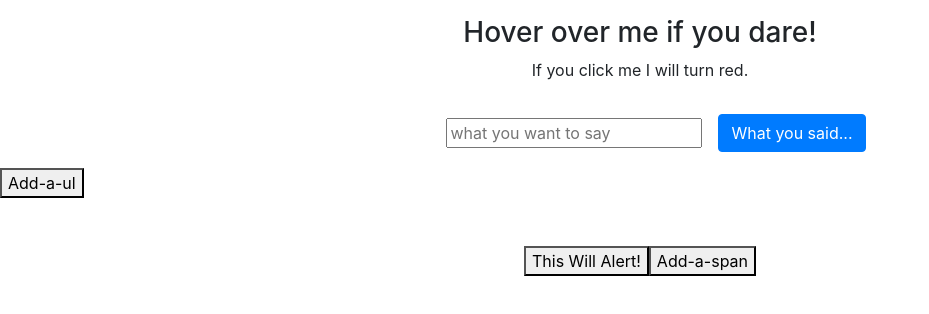
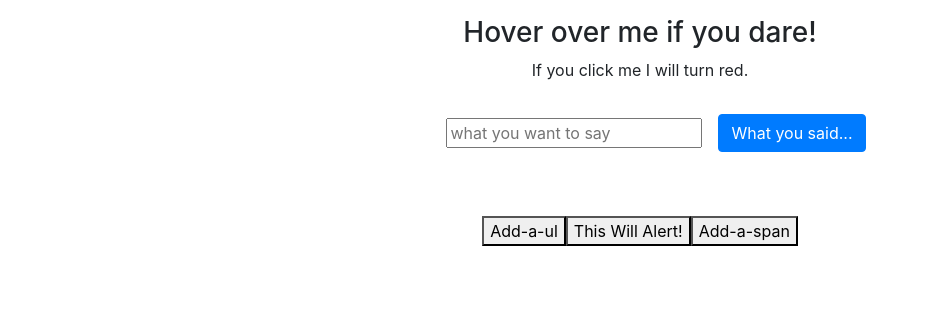
Before and after one commit to natedebenedetti/manipulating-html-with-DOM-lab, a plain HTML site: page index.html in a window 1280 px wide. Shown: the whole page, without its empty margins (0-929 px from the left). Drawn offline with nearby package versions, Linux system fonts and the light colour scheme.

Commit message:
moved all butons to same div

```diff
--- a/index.html
+++ b/index.html
@@ -7,13 +7,6 @@
     <meta http-equiv="X-UA-Compatible" content="ie=edge">
     <link rel="stylesheet" href="https://stackpath.bootstrapcdn.com/bootstrap/4.2.1/css/bootstrap.min.css" integrity="sha384-GJzZqFGwb1QTTN6wy59ffF1BuGJpLSa9DkKMp0DgiMDm4iYMj70gZWKYbI706tWS"
         crossorigin="anonymous">
-    <script src="https://code.jquery.com/jquery-3.3.1.slim.min.js" integrity="sha384-q8i/X+965DzO0rT7abK41JStQIAqVgRVzpbzo5smXKp4YfRvH+8abtTE1Pi6jizo"
-        crossorigin="anonymous"></script>
-    <script src="https://cdnjs.cloudflare.com/ajax/libs/popper.js/1.14.6/umd/popper.min.js" integrity="sha384-wHAiFfRlMFy6i5SRaxvfOCifBUQy1xHdJ/yoi7FRNXMRBu5WHdZYu1hA6ZOblgut"
-        crossorigin="anonymous"></script>
-    <script src="https://stackpath.bootstrapcdn.com/bootstrap/4.2.1/js/bootstrap.min.js" integrity="sha384-B0UglyR+jN6CkvvICOB2joaf5I4l3gm9GU6Hc1og6Ls7i6U/mkkaduKaBhlAXv9k"
-        crossorigin="anonymous"></script>
-    <script src="scripts.js"></script>
     <link rel="stylesheet" href="styles.css">
 
     <title>DOM</title>
@@ -25,17 +18,28 @@
         <p id="p1">If you click me I will turn red.</p>
     </div>
 
-    <form class="d-flex justify-content-center align-items-center"> <!-- Step 2-->
-        <input type="text" id="formText1" placeholder="what you want to say" class="ml-5" >
+    <form class="d-flex justify-content-center align-items-center">
+        <!-- Step 2-->
+        <input type="text" id="formText1" placeholder="what you want to say" class="ml-5">
         <input type="button" id="btnSubmit" class="btn btn-primary m-3" value="What you said...">
     </form>
 
-    <button id="ulBtn">Add-a-ul</button>
+    <div id="btnDiv"> <!--created to organize buttons and give more uniform look-->
+        <button id="ulBtn">Add-a-ul</button>
+    </div>
 
     <ul id="ul">
 
     </ul>
 
+
+    <script src="https://code.jquery.com/jquery-3.3.1.slim.min.js" integrity="sha384-q8i/X+965DzO0rT7abK41JStQIAqVgRVzpbzo5smXKp4YfRvH+8abtTE1Pi6jizo"
+        crossorigin="anonymous"></script>
+    <script src="https://cdnjs.cloudflare.com/ajax/libs/popper.js/1.14.6/umd/popper.min.js" integrity="sha384-wHAiFfRlMFy6i5SRaxvfOCifBUQy1xHdJ/yoi7FRNXMRBu5WHdZYu1hA6ZOblgut"
+        crossorigin="anonymous"></script>
+    <script src="https://stackpath.bootstrapcdn.com/bootstrap/4.2.1/js/bootstrap.min.js" integrity="sha384-B0UglyR+jN6CkvvICOB2joaf5I4l3gm9GU6Hc1og6Ls7i6U/mkkaduKaBhlAXv9k"
+        crossorigin="anonymous"></script>
+    <script src="scripts.js"></script>
 </body>
 
 </html>
--- a/scripts.js
+++ b/scripts.js
@@ -1,12 +1,11 @@
-document.addEventListener("DOMContentLoaded", function (event) { // waits for html to load before running any javascript
+document.addEventListener("DOMContentLoaded", function () { // waits for html to load before running any javascript
 
     // step 1. Creates button without using HTML adds a label to the button and some styling
+
     let btn1 = document.createElement("button");
     let btnTxt = document.createTextNode("This Will Alert!");
     btn1.appendChild(btnTxt);
-
-    let btnDiv = document.createElement('div'); // added in as a way of containing the buttons for use to manipulate their layout on the page.
-    document.body.appendChild(btnDiv);
+    let btnDiv = document.getElementById('btnDiv'); // appends button to button div created in HTML... created to organize my buttons and give them a more uniform look.
     btnDiv.appendChild(btn1);
     btnDiv.style.display = 'flex';
     btnDiv.style.justifyContent = 'center';
@@ -42,7 +41,7 @@ document.addEventListener("DOMContentLoaded", function (event) { // waits for ht
     let p1 = document.getElementById('p1');
     p1.addEventListener('click', function () {
         p1.style.color = '' + randomColor() + '';
-        p1.innerText = "I didn't necessarily lie, I will turn red.........eventually"
+        p1.innerText = "I didn't necessarily lie, I will turn red.........eventually";
     })
 
     // part of step 4... function to create random color that is used to change color of paragraph text every click.
@@ -54,7 +53,7 @@ document.addEventListener("DOMContentLoaded", function (event) { // waits for ht
     };
 
 
-    // step 5. button, empty div, and event listener created in JS that creates a span with my Name and adds it to the div with every button click.
+    // step 5. button, empty div, and event listener created in JS that creates a span with my Name and adds it to the div button click.
     let spanDiv = document.createElement('div');
     spanDiv.style.textAlign = 'center';
     spanDiv.style.color = '' + randomColor() + '';
@@ -79,7 +78,7 @@ document.addEventListener("DOMContentLoaded", function (event) { // waits for ht
     let ul = document.getElementById('ul');
     let li = document.createElement('li');
 
-
+    console.log(friendsArr);
 
     ulBtn.addEventListener('click', function () {
 
```
